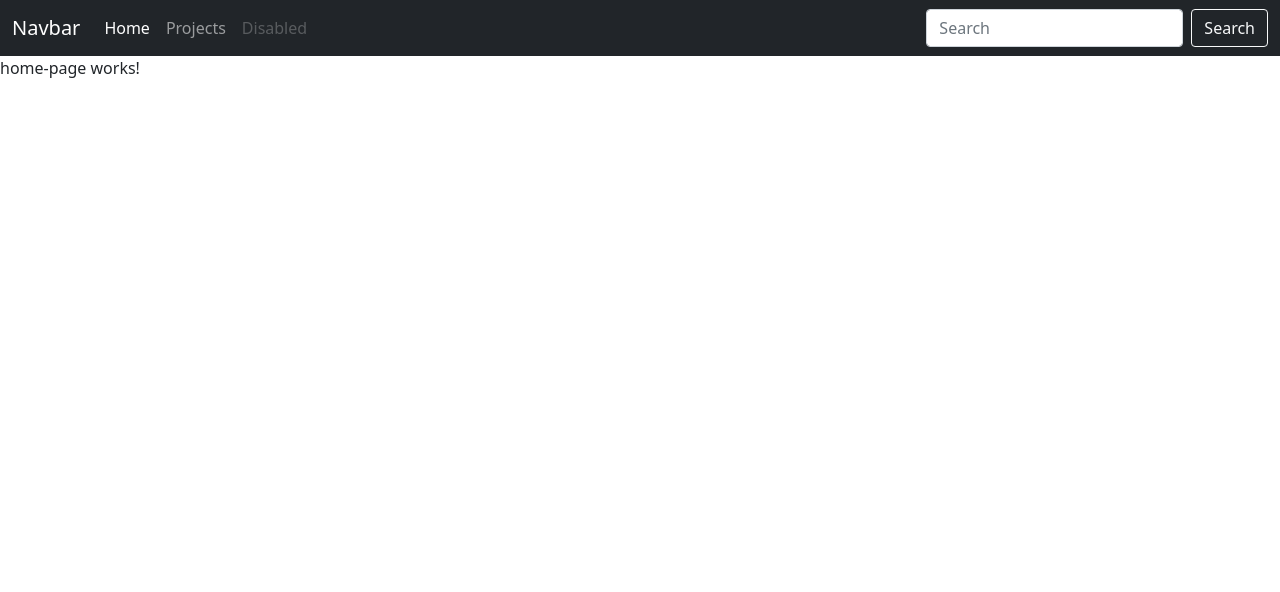
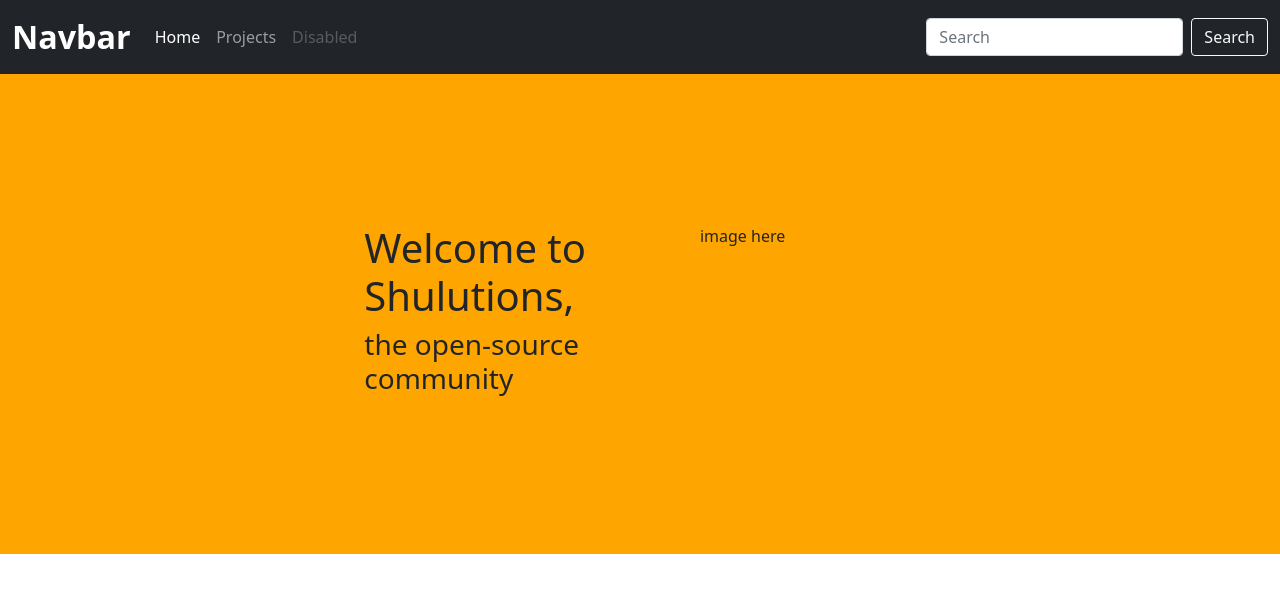
Before and after one commit to shulutions/Shulutions-Open-Source, an Angular app in the folder frontend/: page / in a window 1280 px wide. Shown: the top 592 px of the page. Built offline with nearby package versions, Linux system fonts and the light colour scheme.

Commit message:
Add global styles

```diff
--- a/frontend/src/app/pages/home-page/home-page.component.html
+++ b/frontend/src/app/pages/home-page/home-page.component.html
@@ -1 +1,38 @@
-<p>home-page works!</p>
+<div class="header center">
+    <div class="header-content">
+        <div class="container-fluid">
+            <div class="row 100">
+                <div class="col-md-7">
+                    <h1>
+                        Welcome to Shulutions,
+                    </h1>
+                    <h3>
+                        the open-source community
+                    </h3>
+                </div>
+                <div class="col-md-5">
+                    image here
+                </div>
+            </div>
+        </div>
+
+    </div>
+</div>
+
+<!-- <div class="container">
+    <div class="row 100">
+        <div class="col-sm-2"></div>
+
+        <div class="col-sm-8 content border">
+            <h1 class="name center">
+                Shulutions
+            </h1>
+
+            <div class="about-us-container">
+
+            </div>
+        </div>
+
+        <div class="col-sm-2"></div>
+    </div>
+</div> -->
--- a/frontend/src/app/pages/home-page/home-page.component.scss
+++ b/frontend/src/app/pages/home-page/home-page.component.scss
@@ -0,0 +1,18 @@
+.center {
+    display: flex;
+    justify-content: center;
+    align-items: center;
+}
+
+.header {
+    width: 100vw;
+    background-color: orange;
+}
+
+.header-content {
+    margin: 150px;
+}
+
+.content {
+    background-color: orange;
+}
--- a/frontend/src/styles.scss
+++ b/frontend/src/styles.scss
@@ -1 +1,58 @@
 /* You can add global styles to this file, and also import other style files */
+/* Background Colour */
+$bg-1: #ffffff;
+$bg-2: #e76107; /* orange */
+$bg-3: #F7F7F7; /* off white */
+$bg-4: #000000; /* black */
+
+/* Hover Colour */
+$hc-1: #96b9b6;
+
+/* Text Colour */
+$tc-1: #000000;
+$tc-2: #ffffff;
+$tc-3: #e76107; /* orange */
+
+/* Text Size */
+$ts-sml: calc(10px + (10 - 8) * ((100vw - 300px) / (1600 - 300)));
+$ts-reg: calc(20px + (20 - 18) * ((100vw - 300px) / (1600 - 300)));
+$ts-med: calc(27px + (27 - 20) * ((100vw - 300px) / (1600 - 300)));
+$ts-large: calc(35px + (35 - 20) * ((100vw - 300px) / (1600 - 300)));
+$ts-xlarge: calc(60px + (60 - 20) * ((100vw - 300px) / (1600 - 300)));
+
+$primary: #e76107;
+$secondary: #F7F7F7;
+
+/* Shadows */
+$shadow: 0px 9px 28px 0px rgba(0,0,0,0.1);
+$shadow-2: 0px 9px 28px 0px rgba(0,0,0,0.2);
+$shadow-btn: 0px 0px 30px -8px rgba(0,0,0,0.33);
+$shadow-btn-2: 0px 4px 5px rgba(0, 0, 0, 0.07), 12px 0px 25px rgba(0, 0, 0, 0.05);
+
+$notification:'0';
+
+.center {
+  display: flex;
+  align-items: center;
+  justify-content: center;
+}
+
+.no-margin {
+  padding: 0;
+  margin: 0;
+}
+
+nav .navbar-brand{
+  font-weight:bold;
+  font-size:  $ts-med;
+}
+
+[class*='primary']{
+  background-color: $primary !important;
+
+}
+
+[class*='secondary']{
+  background-color: $secondary !important;
+
+}
```
Also changed, not shown: 1 other file (tests, documents, lock files or other folders).
